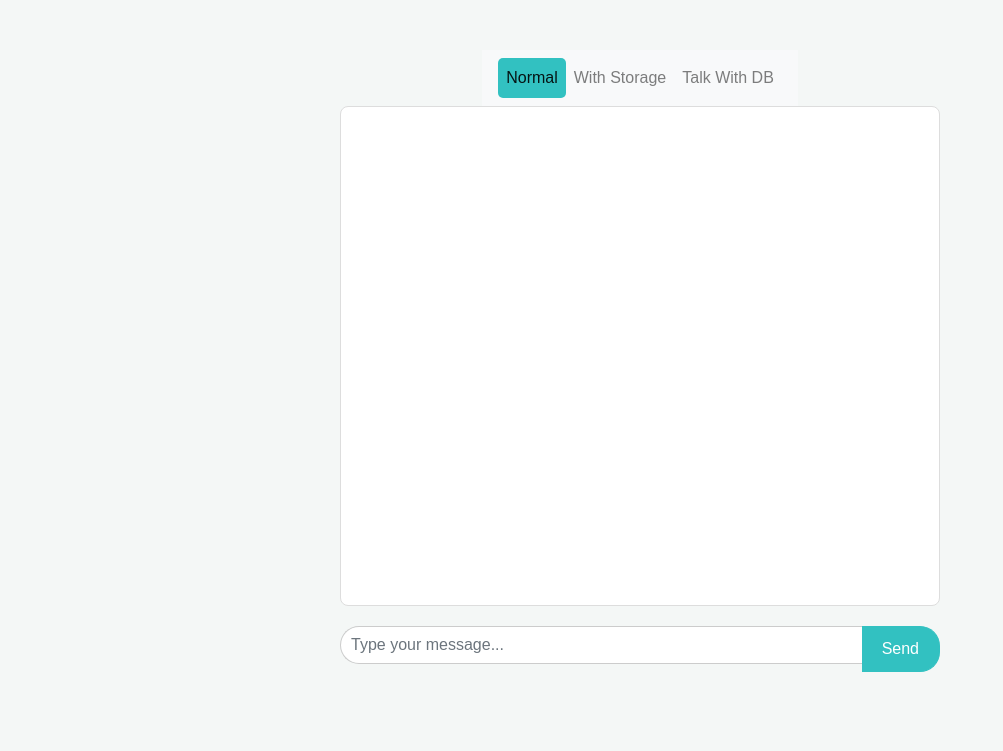
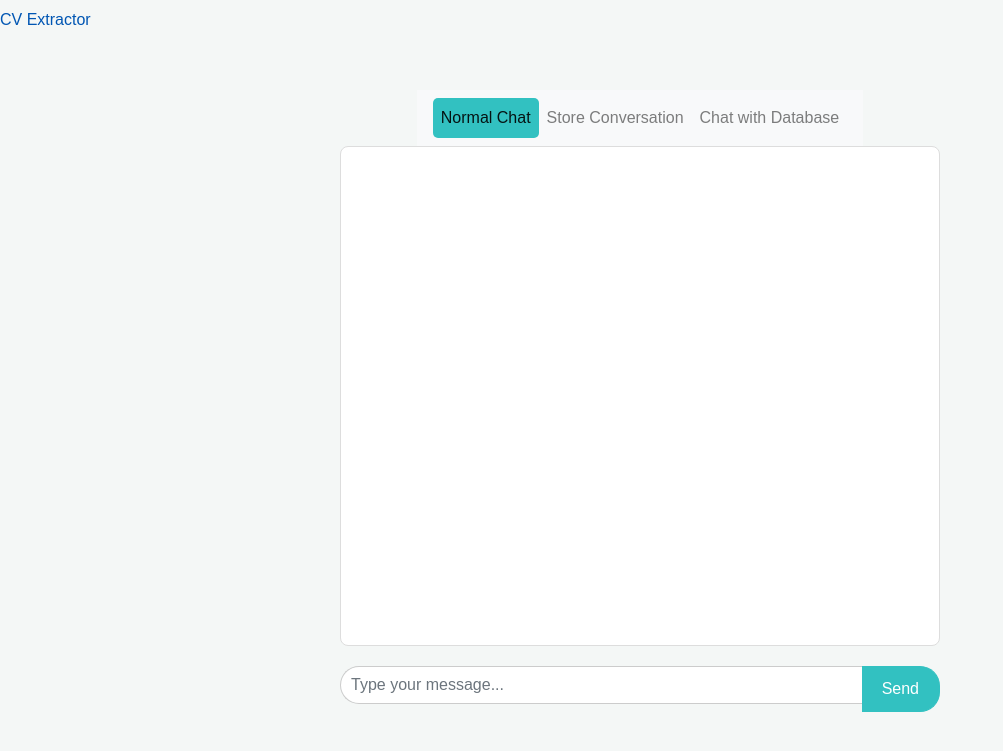
Before and after one commit to Abdelrahman-Abuhelal/gpt-bots-experiement, a Flask app: page / in a window 1280 px wide. Shown: the top 751 px of the page, without its empty margins (0-1003 px from the left). Run offline with Flask 3, Linux system fonts and the light colour scheme; parts of the project's set-up code (start-up, migrations or seed data) failed here and were passed over; some libraries are stand-ins or nearby versions.

Commit message:
new CV Extractor page

```diff
--- a/app/templates/index.html
+++ b/app/templates/index.html
@@ -16,21 +16,38 @@
     />
   </head>
   <body>
-    <div class="container">
+    <!-- Sidebar section -->
+    <div class="sidebar">
+      <ul class="navbar-nav">
+        <li class="nav-item">
+          <a
+            class="nav-link"
+            href="/cv-extractor-page"
+            data-chatbot="cv-extractor-page"
+            >CV Extractor</a
+          >
+        </li>
+      </ul>
+    </div>
+
+    <!-- Main content -->
+    <div class="container content-container">
       <nav class="navbar navbar-expand-lg navbar-light bg-light">
         <div class="collapse navbar-collapse">
           <ul class="navbar-nav">
             <li class="nav-item">
-              <a class="nav-link" href="#" data-chatbot="chatbot1">Normal</a>
+              <a class="nav-link" href="#" data-chatbot="chatbot1"
+                >Normal Chat</a
+              >
             </li>
             <li class="nav-item">
               <a class="nav-link" href="#" data-chatbot="chatbot2"
-                >With Storage</a
+                >Store Conversation</a
               >
             </li>
             <li class="nav-item">
               <a class="nav-link" href="#" data-chatbot="chatbot3"
-                >Talk With DB</a
+                >Chat with Database</a
               >
             </li>
           </ul>
@@ -48,24 +65,16 @@
         <button id="send-button" class="btn btn-primary">Send</button>
       </div>
     </div>
+
+    <!-- Scripts and Libraries -->
     <link
       href="https://cdnjs.cloudflare.com/ajax/libs/prism/1.29.0/themes/prism-tomorrow.min.css"
       rel="stylesheet"
     />
     <script src="https://cdnjs.cloudflare.com/ajax/libs/prism/1.29.0/prism.min.js"></script>
-
-    <!-- jQuery (necessary for Bootstrap's JavaScript plugins) -->
     <script src="https://code.jquery.com/jquery-3.5.1.min.js"></script>
-
-    <!-- Bootstrap JavaScript -->
     <script src="https://stackpath.bootstrapcdn.com/bootstrap/4.5.2/js/bootstrap.bundle.min.js"></script>
-
-    <!-- Other Libraries -->
     <script src="{{ url_for('static', filename='scripts.js') }}"></script>
-    <link
-      rel="stylesheet"
-      href="https://cdnjs.cloudflare.com/ajax/libs/highlight.js/11.7.0/styles/default.min.css"
-    />
     <script src="https://cdnjs.cloudflare.com/ajax/libs/highlight.js/11.7.0/highlight.min.js"></script>
     <script src="https://cdnjs.cloudflare.com/ajax/libs/marked/4.3.0/marked.min.js"></script>
 
@@ -73,6 +82,5 @@
       const userImage = "{{ url_for('static', filename='images/user.png') }}";
       const botImage = "{{ url_for('static', filename='images/gpt.jpg') }}";
     </script>
-
   </body>
 </html>
```
Also changed, not shown: app/templates/CVExtractor.html (added, +65 -0 lines).
